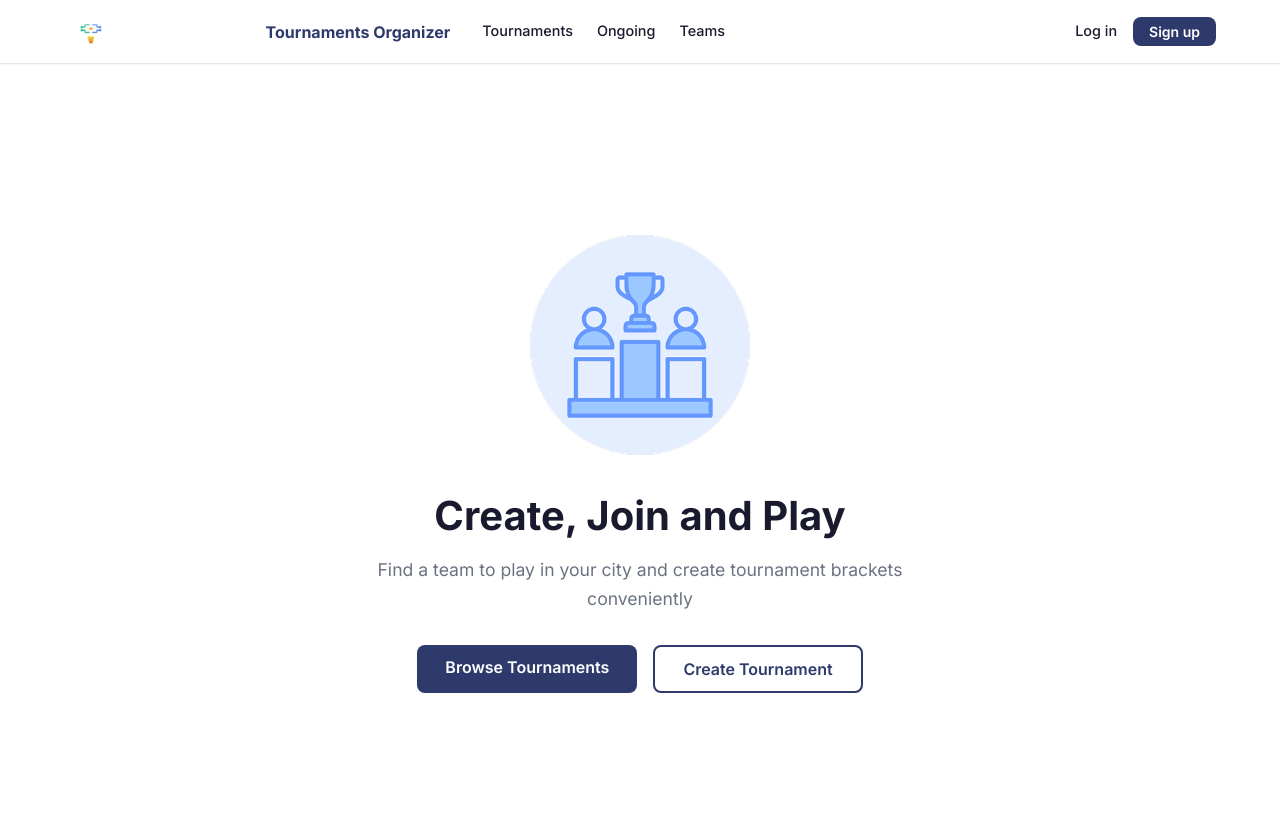
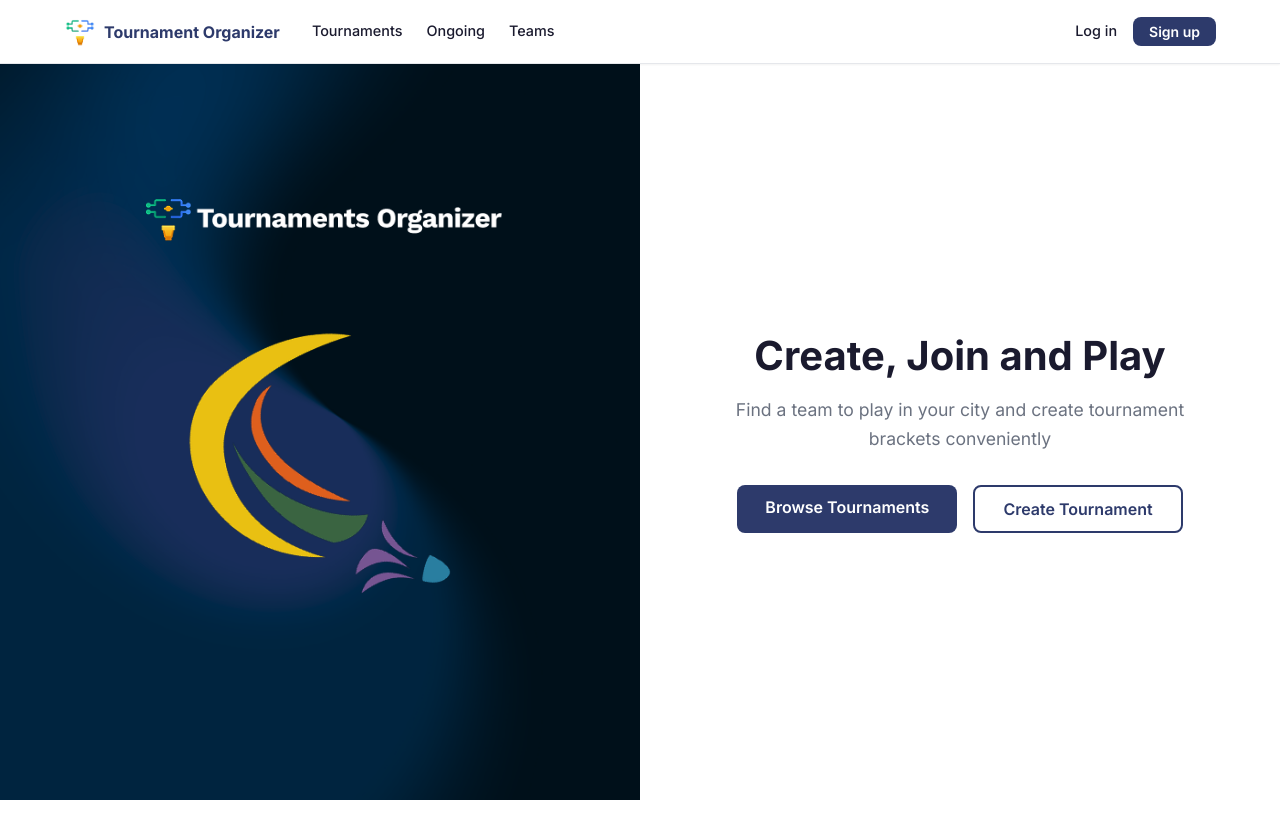
Before and after one commit to glechiksof/Optimism, a React (Vite) app in the folder frontend/: page / in a window 1280 px wide. Shown: the top 838 px of the page. After the commit the page ends 800 px from the top, so only its background shows below. Built offline with nearby package versions, Linux system fonts and the light colour scheme.

Commit message:
feat(ui):Updated assets

```diff
--- a/frontend/index.html
+++ b/frontend/index.html
@@ -2,9 +2,9 @@
 <html lang="en">
   <head>
     <meta charset="UTF-8" />
-    <link rel="icon" type="image/png" href="/title+logo.png" />
+    <link rel="icon" type="image/png" href="/teambracket-icon.png" />
     <meta name="viewport" content="width=device-width, initial-scale=1.0" />
-    <title>Tournaments Organizer</title>
+    <title>Tournament Organizer</title>
     <link rel="preconnect" href="https://fonts.googleapis.com" />
     <link rel="preconnect" href="https://fonts.gstatic.com" crossorigin />
     <link href="https://fonts.googleapis.com/css2?family=Inter:wght@400;500;600;700&display=swap" rel="stylesheet" />
--- a/frontend/src/components/Navbar.tsx
+++ b/frontend/src/components/Navbar.tsx
@@ -16,8 +16,8 @@ export default function Navbar() {
     <nav style={styles.nav}>
       <div style={styles.inner}>
         <Link to="/" style={styles.brand}>
-          <img src="/title+logo.png" alt="Tournaments Organizer" style={styles.logo} />
-          <span style={styles.brandText}>Tournaments Organizer</span>
+          <img src="/teambracket-icon.png" alt="Tournament Organizer" style={styles.logo} />
+          <span style={styles.brandText}>Tournament Organizer</span>
         </Link>
 
         <div style={styles.links}>
--- a/frontend/src/pages/Home.tsx
+++ b/frontend/src/pages/Home.tsx
@@ -2,9 +2,16 @@ import { Link } from 'react-router-dom'
 
 export default function Home() {
   return (
-    <div style={styles.wrap}>
+    <div className="home-layout">
+      <aside className="home-layout__left" style={styles.leftPanel}>
+        <div style={styles.leftStack}>
+          <img src="/title+logo.png" alt="Tournament Organizer" style={styles.titleLogo} />
+          <img src="/banana.png" alt="" style={styles.banana} />
+        </div>
+      </aside>
+
+      <section style={styles.rightPanel}>
         <div style={styles.hero}>
-        <img src="/Illustration.png" alt="" style={styles.illustration} />
           <h1 style={styles.title}>Create, Join and Play</h1>
           <p style={styles.subtitle}>
             Find a team to play in your city and create tournament brackets conveniently
@@ -14,26 +21,53 @@ export default function Home() {
             <Link to="/create-tournament" style={styles.btnSecondary}>Create Tournament</Link>
           </div>
         </div>
+      </section>
     </div>
   )
 }
 
 const styles: Record<string, React.CSSProperties> = {
-  wrap: {
+  leftPanel: {
+    backgroundColor: '#4287f5',
+    backgroundImage: 'url(/bg-left.png)',
+    backgroundSize: 'cover',
+    backgroundPosition: 'center bottom',
+    backgroundRepeat: 'no-repeat',
     display: 'flex',
     alignItems: 'center',
     justifyContent: 'center',
-    minHeight: 'calc(100vh - var(--navbar-height))',
-    padding: '2rem',
+    padding: '3rem 2.5rem',
+    position: 'relative',
+    overflow: 'hidden',
+  },
+  leftStack: {
+    display: 'flex',
+    flexDirection: 'column',
+    alignItems: 'center',
+    gap: '1.5rem',
+    width: '100%',
+    maxWidth: '420px',
+  },
+  titleLogo: {
+    width: '100%',
+    height: 'auto',
+    objectFit: 'contain',
+  },
+  banana: {
+    width: '100%',
+    height: 'auto',
+    objectFit: 'contain',
+  },
+  rightPanel: {
+    display: 'flex',
+    alignItems: 'center',
+    justifyContent: 'center',
+    padding: '3rem 2.5rem',
+    background: 'var(--color-bg)',
   },
   hero: {
     textAlign: 'center',
-    maxWidth: '560px',
-  },
-  illustration: {
-    width: '220px',
-    height: 'auto',
-    marginBottom: '2rem',
+    maxWidth: '480px',
   },
   title: {
     fontSize: '2.5rem',
--- a/frontend/src/pages/Login.tsx
+++ b/frontend/src/pages/Login.tsx
@@ -44,13 +44,16 @@ export default function Login() {
   return (
     <div className="auth-layout">
       <div className="auth-layout__panel--left">
-        <img src="/title+logo.png" alt="Tournaments Organizer" style={{ height: 72, marginBottom: '3rem' }} />
-        <h2 style={{ color: '#fff', marginTop: '2rem', fontSize: '1.5rem', fontWeight: 700 }}>
-          Create, Join and Play
-        </h2>
-        <p style={{ color: 'rgba(255,255,255,0.7)', marginTop: '0.75rem', textAlign: 'center', lineHeight: 1.6 }}>
-          Find team to play in your city and create tournament brackets conveniently
-        </p>
+        <div style={{ display: 'flex', flexDirection: 'column', alignItems: 'center', gap: '1.5rem', width: '100%', maxWidth: 420 }}>
+          <img src="/title+logo.png" alt="Tournament Organizer" style={{ width: '100%', height: 'auto', objectFit: 'contain' }} />
+          <img src="/banana.png" alt="" style={{ width: '100%', height: 'auto', objectFit: 'contain' }} />
+          <h2 style={{ color: '#fff', fontSize: '1.5rem', fontWeight: 700, textAlign: 'center', marginTop: '0.5rem' }}>
+            Create, Join and Play
+          </h2>
+          <p style={{ color: 'rgba(255,255,255,0.85)', textAlign: 'center', lineHeight: 1.6, marginTop: '-0.5rem' }}>
+            Find a team to play in your city and create tournament brackets conveniently
+          </p>
+        </div>
       </div>
       <div className="auth-layout__panel--right">
         <div style={{ width: '100%', maxWidth: 400 }}>
--- a/frontend/src/pages/SignUp.tsx
+++ b/frontend/src/pages/SignUp.tsx
@@ -50,13 +50,16 @@ export default function SignUp() {
   return (
     <div className="auth-layout">
       <div className="auth-layout__panel--left">
-        <img src="/title+logo.png" alt="Tournaments Organizer" style={{ height: 72, marginBottom: '3rem' }} />
-        <h2 style={{ color: '#fff', marginTop: '2rem', fontSize: '1.5rem', fontWeight: 700 }}>
-          Create, Join and Play
-        </h2>
-        <p style={{ color: 'rgba(255,255,255,0.7)', marginTop: '0.75rem', textAlign: 'center', lineHeight: 1.6 }}>
-          Find team to play in your city and create tournament brackets conveniently
-        </p>
+        <div style={{ display: 'flex', flexDirection: 'column', alignItems: 'center', gap: '1.5rem', width: '100%', maxWidth: 420 }}>
+          <img src="/title+logo.png" alt="Tournament Organizer" style={{ width: '100%', height: 'auto', objectFit: 'contain' }} />
+          <img src="/banana.png" alt="" style={{ width: '100%', height: 'auto', objectFit: 'contain' }} />
+          <h2 style={{ color: '#fff', fontSize: '1.5rem', fontWeight: 700, textAlign: 'center', marginTop: '0.5rem' }}>
+            Create, Join and Play
+          </h2>
+          <p style={{ color: 'rgba(255,255,255,0.85)', textAlign: 'center', lineHeight: 1.6, marginTop: '-0.5rem' }}>
+            Find a team to play in your city and create tournament brackets conveniently
+          </p>
+        </div>
       </div>
       <div className="auth-layout__panel--right">
         <div style={{ width: '100%', maxWidth: 400 }}>
--- a/frontend/src/styles/globals.css
+++ b/frontend/src/styles/globals.css
@@ -107,6 +107,25 @@ img {
   padding: 2rem 0;
 }
 
+/* Home split layout */
+.home-layout {
+  display: grid;
+  grid-template-columns: 1fr 1fr;
+  height: calc(100vh - var(--navbar-height));
+  margin: -2rem 0;
+  overflow: hidden;
+}
+
+@media (max-width: 768px) {
+  .home-layout {
+    grid-template-columns: 1fr;
+  }
+
+  .home-layout__left {
+    display: none;
+  }
+}
+
 /* Utility */
 .sr-only {
   position: absolute;
```
Also changed, not shown: frontend/public/banana.png (added), frontend/public/teambracket-icon.png (added). Lines whose indentation alone changed are shown as unchanged.
